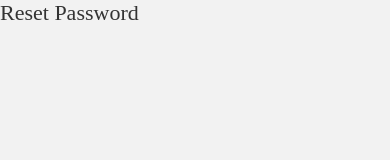
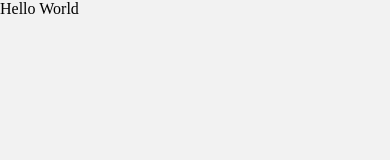
Before and after one commit to arm-software-inc/tuneradio.mbl, a React Native app: screen /ResetPassword in a window 390 px wide. Shown: the top 160 px of the page. Built offline with nearby package versions, Linux system fonts and the light colour scheme.

Commit message:
feat: refactoring some components

```diff
--- a/src/components/Text/Text.ts
+++ /dev/null
@@ -1,14 +0,0 @@
-import styled from "styled-components/native";
-
-interface TextProps {
-  weight?: "400" | "600" | "700";
-  color?: string;
-  size?: number;
-}
-
-export const Text = styled.Text<TextProps>`
-  font-family: ${({ weight }) =>
-    weight ? `GeneralSans-${weight}` : "GeneralSans-400"};
-  color: ${({ color }) => color || "#333"};
-  font-size: ${({ size }) => (size ? `${size}px` : "16px")};
-`;
--- a/src/pages/Home/index.tsx
+++ b/src/pages/Home/index.tsx
@@ -1,11 +1,3 @@
-import { Text } from "../../components/Text/Text";
-
 export function Home() {
-  return (
-    <>
-      <Text size={22} weight="700">
-        Home
-      </Text>
-    </>
-  );
+  return "Hello World";
 }
--- a/src/pages/ResetPassword/index.tsx
+++ b/src/pages/ResetPassword/index.tsx
@@ -1,11 +1,3 @@
-import { Text } from "../../components/Text/Text";
-
 export function ResetPassword() {
-  return (
-    <>
-      <Text size={22} weight="700">
-        Reset Password
-      </Text>
-    </>
-  );
+  return "Hello World";
 }
--- a/src/pages/SignUp/index.tsx
+++ b/src/pages/SignUp/index.tsx
@@ -1,11 +1,3 @@
-import { Text } from "../../components/Text/Text";
-
 export function SignUp() {
-  return (
-    <>
-      <Text size={22} weight="700">
-        Sign Up Page
-      </Text>
-    </>
-  );
+  return "Hello World";
 }
```
